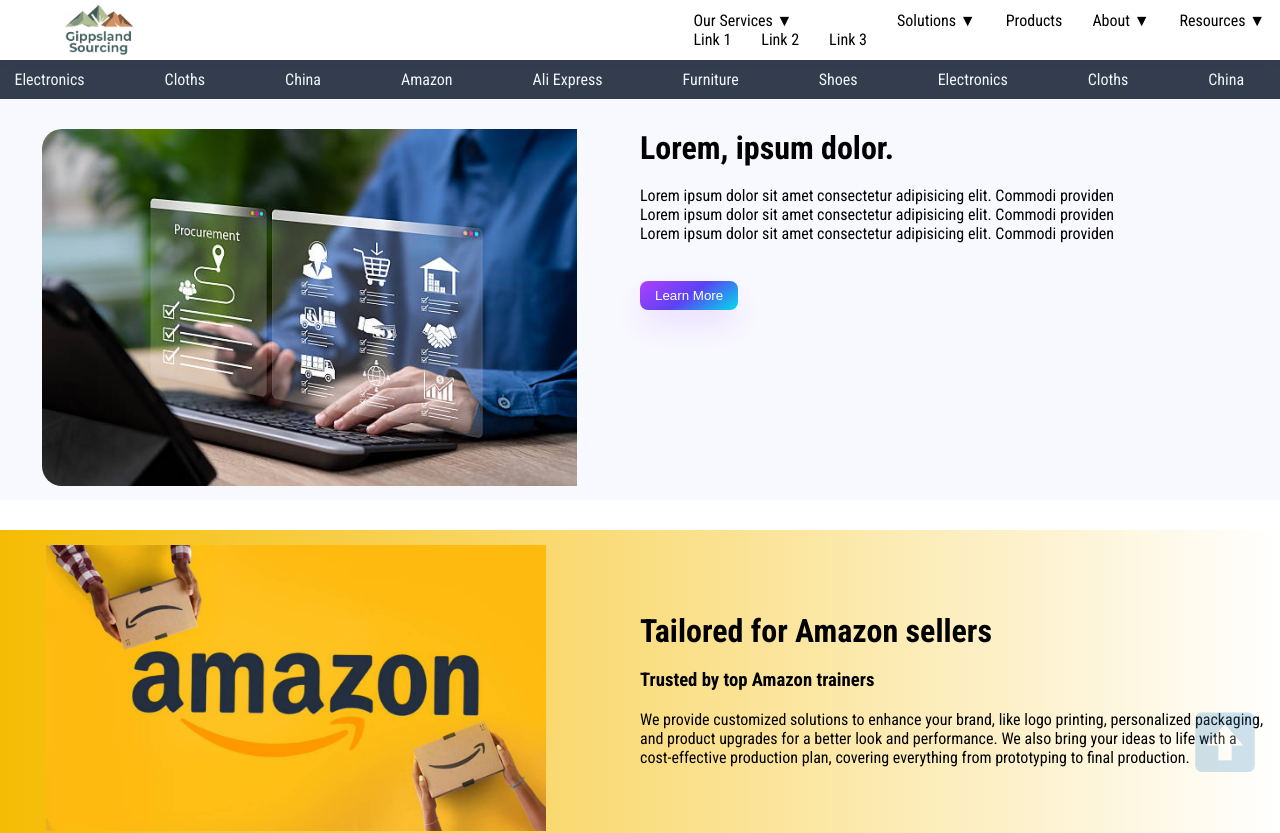
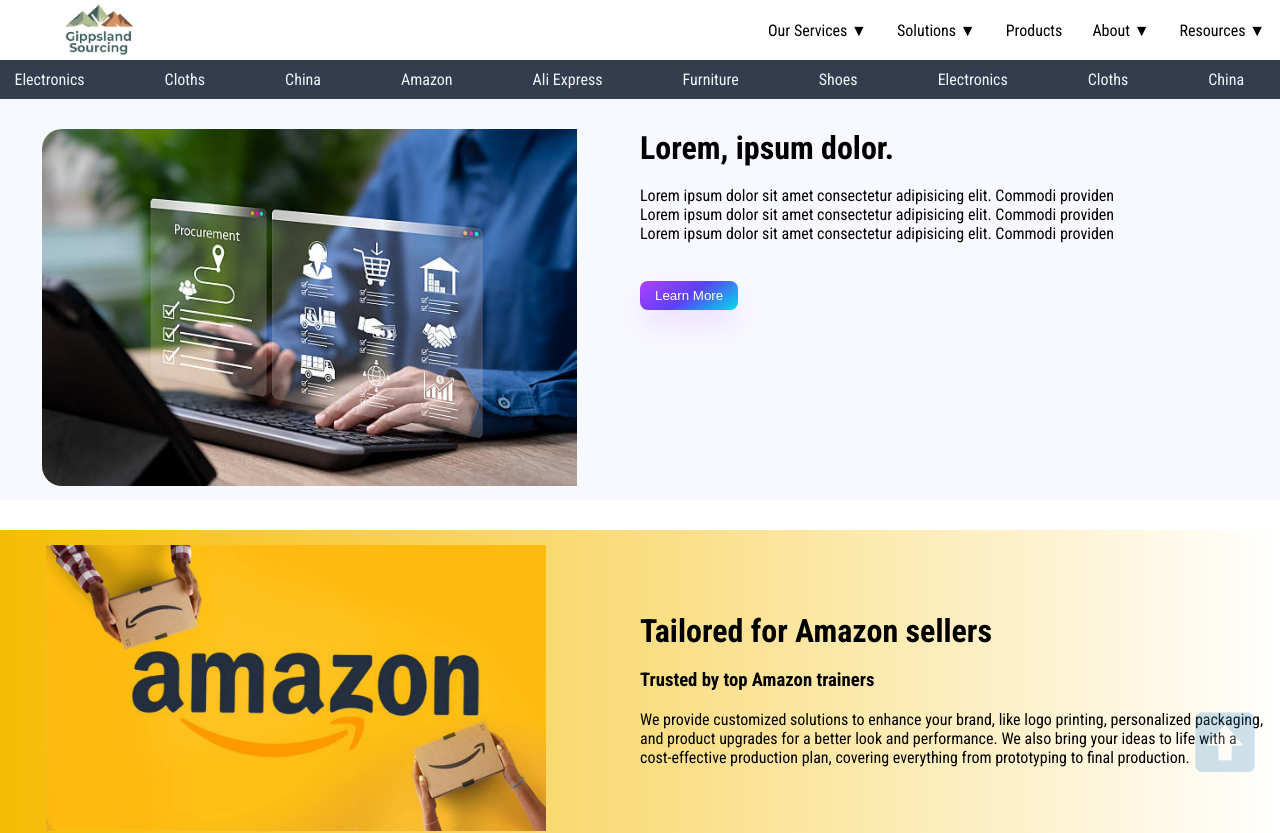
Before and after one commit to montasirazad/gippsland_sourcing-client, a React (Vite) app: page / in a window 1280 px wide. Shown: the top 833 px of the page. Built offline with nearby package versions, Linux system fonts and the light colour scheme.

Commit message:
fixed navbar issue

```diff
--- a/src/components/Footer/Footer.jsx
+++ b/src/components/Footer/Footer.jsx
@@ -26,7 +26,7 @@
           CONTACT US <br />
           Email: GippslandSourcing.com
           <br />
-          Tel: +0000000000
+          <a href="tel:+8801686356445">+88 0168 6356 445</a>
         </div>
       </div>{" "}
       <br />
--- a/src/components/NavBar/NavBar.css
+++ b/src/components/NavBar/NavBar.css
@@ -62,12 +62,12 @@
   background-color: #f1f1f1;
 }
 
-/* .dropdown:hover .dropdown-content {
+.dropdown:hover .dropdown-content {
+  display: block;
+}
+/* .show {
   display: block;
 } */
-.dropdown-content-show {
-  display: block;
-}
 @media screen and (max-width: 600px) {
   .nav-main {
     position: absolute;
--- a/src/components/NavBar/NavBar.jsx
+++ b/src/components/NavBar/NavBar.jsx
@@ -33,11 +33,7 @@
               <a href="#" onClick={() => toggleMenu("our-services")}>
                 Our Services {isDrop === "our-services" ? upArrow : downArrow}
               </a>
-              <div
-                className={
-                  isDrop ? "dropdown-content-show" : ""
-                }
-              >
+              <div className="dropdown-content">
                 <a href="#">Link 1</a>
                 <a href="#">Link 2</a>
                 <a href="#">Link 3</a>
@@ -55,7 +51,7 @@
               </div>
             </li>
             <li>
-              <a href="">Products</a>
+              <a href="#">Products</a>
             </li>
             <li className="dropdown">
               {" "}
@@ -69,7 +65,7 @@
               </div>
             </li>
             <li className="dropdown">
-              <a href="">
+              <a href="#" onClick={() => toggleMenu("resources")}>
                 Resources {isDrop === "resources" ? upArrow : downArrow}
               </a>
               <div className="dropdown-content">
```
